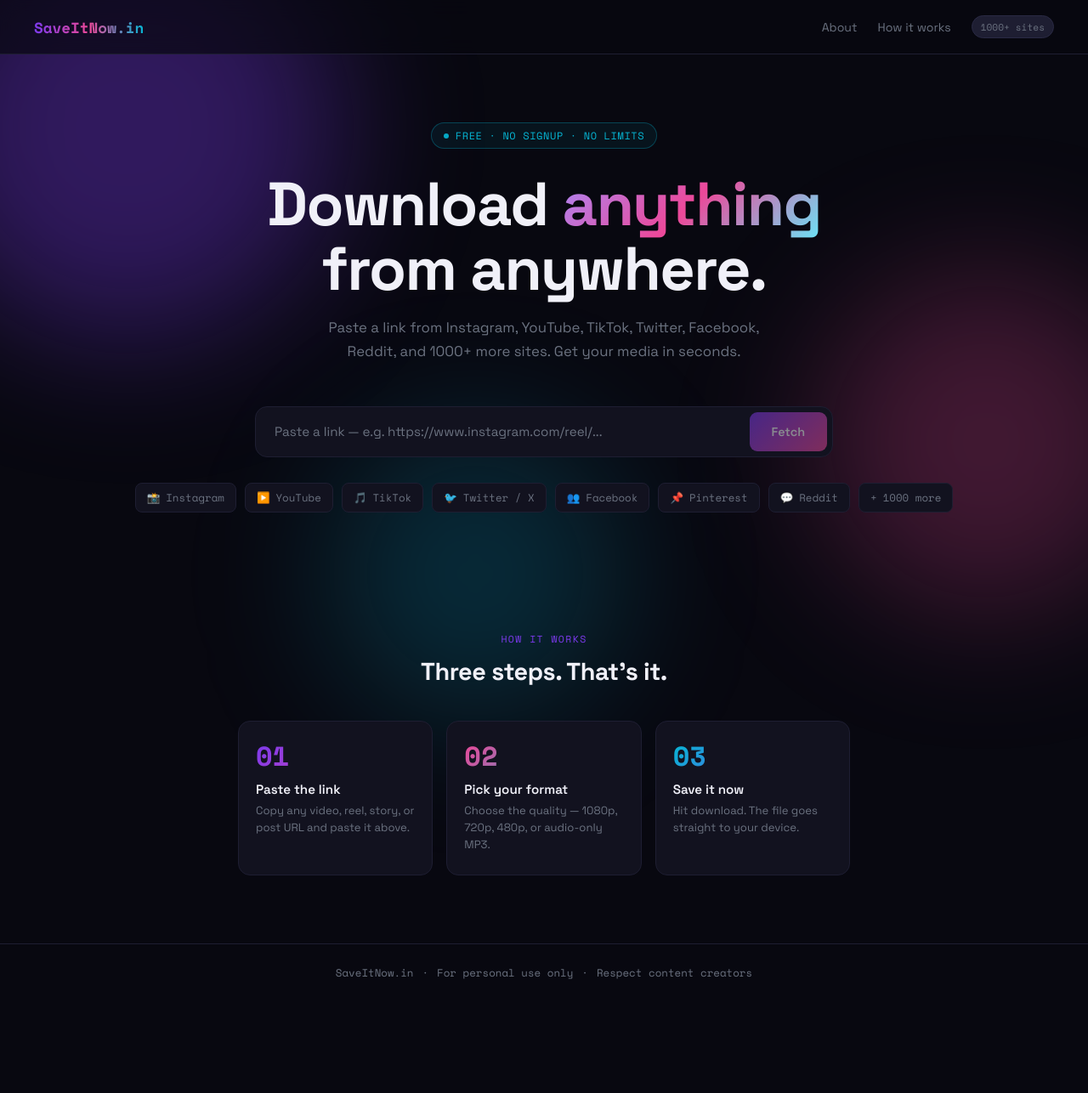
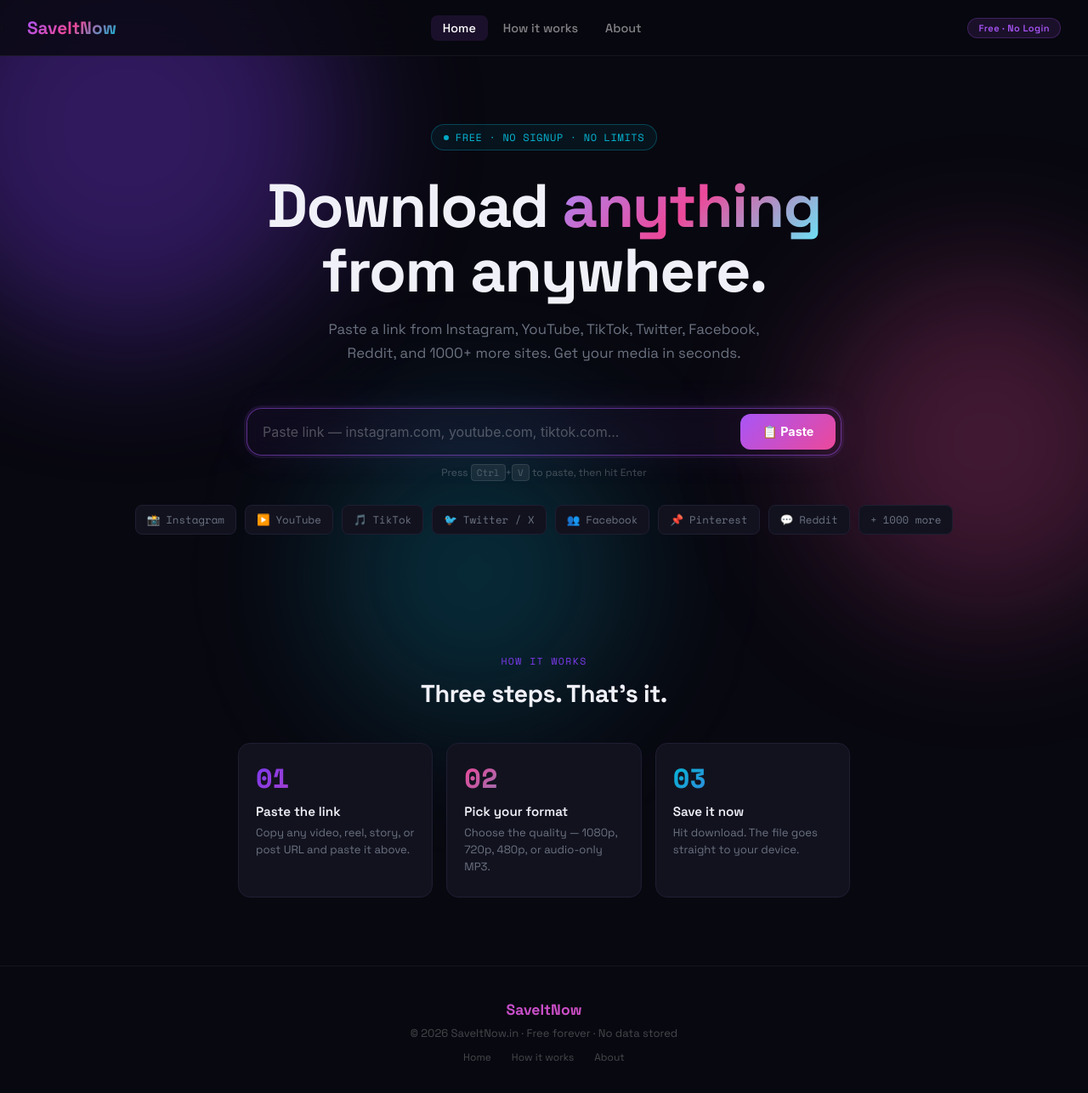
Before and after one commit to subhrakanta2005/saveitnow, a React (Create React App) app in the folder frontend/: page / in a window 1280 px wide. Shown: the top 1286 px of the page at 85% size. Before the commit the page ends 1178 px from the top, so only its background shows below. Built offline with nearby package versions, Linux system fonts and the light colour scheme.

Commit message:
Add files via upload

```diff
--- a/frontend/src/components/Footer.css
+++ b/frontend/src/components/Footer.css
@@ -1,14 +1,37 @@
 .footer {
   position: relative;
-  z-index: 2;
+  z-index: 10;
+  text-align: center;
+  padding: 2.5rem 1.5rem;
+  border-top: 1px solid rgba(255,255,255,0.06);
+  color: rgba(255,255,255,0.25);
+  font-size: 13px;
+}
+
+.footer-logo {
+  font-family: 'Space Grotesk', sans-serif;
+  font-size: 1.1rem;
+  font-weight: 700;
+  background: linear-gradient(135deg, #a855f7, #ec4899);
+  -webkit-background-clip: text;
+  -webkit-text-fill-color: transparent;
+  background-clip: text;
+  display: block;
+  margin-bottom: 0.5rem;
+}
+
+.footer-links {
   display: flex;
-  align-items: center;
   justify-content: center;
-  gap: 10px;
-  padding: 24px;
-  border-top: 1px solid var(--border);
-  font-size: 0.78rem;
-  color: var(--muted);
-  font-family: 'Space Mono', monospace;
-  flex-wrap: wrap;
+  gap: 1.5rem;
+  margin-top: 0.75rem;
 }
+
+.footer-links a {
+  color: rgba(255,255,255,0.25);
+  text-decoration: none;
+  transition: color 0.2s;
+  font-size: 12px;
+}
+
+.footer-links a:hover { color: rgba(255,255,255,0.6); }
--- a/frontend/src/components/Footer.js
+++ b/frontend/src/components/Footer.js
@@ -1,13 +1,16 @@
+import { Link } from 'react-router-dom';
 import './Footer.css';
 
 export default function Footer() {
   return (
     <footer className="footer">
-      <span>SaveItNow.in</span>
-      <span>·</span>
-      <span>For personal use only</span>
-      <span>·</span>
-      <span>Respect content creators</span>
+      <span className="footer-logo">SaveItNow</span>
+      <div>© {new Date().getFullYear()} SaveItNow.in · Free forever · No data stored</div>
+      <div className="footer-links">
+        <Link to="/">Home</Link>
+        <Link to="/how-it-works">How it works</Link>
+        <Link to="/about">About</Link>
+      </div>
     </footer>
   );
 }
--- a/frontend/src/components/Navbar.css
+++ b/frontend/src/components/Navbar.css
@@ -1,21 +1,22 @@
 .navbar {
+  position: sticky;
+  top: 0;
+  z-index: 100;
   display: flex;
   align-items: center;
   justify-content: space-between;
-  padding: 18px 40px;
-  border-bottom: 1px solid var(--border);
-  backdrop-filter: blur(12px);
-  background: rgba(8, 8, 16, 0.7);
-  position: sticky;
-  top: 0;
-  z-index: 100;
+  padding: 1.1rem 2rem;
+  background: rgba(8,8,16,0.8);
+  backdrop-filter: blur(20px);
+  border-bottom: 1px solid rgba(255,255,255,0.06);
 }
 
-.logo {
-  font-family: 'Space Mono', monospace;
-  font-size: 1.1rem;
+.nav-logo {
+  font-family: 'Space Grotesk', sans-serif;
+  font-size: 1.3rem;
   font-weight: 700;
-  background: linear-gradient(90deg, #7c3aed, #ec4899, #06b6d4);
+  text-decoration: none;
+  background: linear-gradient(135deg, #a855f7, #ec4899, #06b6d4);
   -webkit-background-clip: text;
   -webkit-text-fill-color: transparent;
   background-clip: text;
@@ -23,31 +24,34 @@
 
 .nav-links {
   display: flex;
-  align-items: center;
-  gap: 24px;
+  gap: 0.25rem;
 }
 
 .nav-link {
-  font-size: 0.88rem;
-  color: var(--muted);
-  transition: color 0.15s;
+  text-decoration: none;
+  color: rgba(255,255,255,0.5);
+  font-size: 0.9rem;
+  font-weight: 500;
+  padding: 6px 14px;
+  border-radius: 8px;
+  transition: all 0.2s;
 }
 
-.nav-link:hover {
-  color: var(--text);
+.nav-link:hover { color: #fff; background: rgba(255,255,255,0.06); }
+.nav-link.active { color: #fff; background: rgba(168,85,247,0.12); }
+
+.nav-badge {
+  font-size: 11px;
+  font-weight: 600;
+  padding: 4px 12px;
+  border-radius: 100px;
+  background: rgba(168,85,247,0.12);
+  border: 1px solid rgba(168,85,247,0.25);
+  color: #a855f7;
+  letter-spacing: 0.04em;
 }
 
-.nav-badge {
-  font-size: 0.7rem;
-  background: var(--border);
-  border: 1px solid #2a2a44;
-  color: var(--muted);
-  padding: 4px 10px;
-  border-radius: 20px;
-  font-family: 'Space Mono', monospace;
+@media (max-width: 600px) {
+  .nav-links { display: none; }
+  .navbar { padding: 1rem 1.25rem; }
 }
-
-@media (max-width: 500px) {
-  .navbar { padding: 14px 20px; }
-  .nav-link { display: none; }
-}
--- a/frontend/src/components/Navbar.js
+++ b/frontend/src/components/Navbar.js
@@ -1,15 +1,17 @@
-import { Link } from 'react-router-dom';
+import { Link, useLocation } from 'react-router-dom';
 import './Navbar.css';
 
 export default function Navbar() {
+  const { pathname } = useLocation();
   return (
     <nav className="navbar">
-      <Link to="/" className="logo">SaveItNow.in</Link>
+      <Link to="/" className="nav-logo">SaveItNow</Link>
       <div className="nav-links">
-        <Link to="/about" className="nav-link">About</Link>
-        <Link to="/how-it-works" className="nav-link">How it works</Link>
-        <div className="nav-badge">1000+ sites</div>
+        <Link to="/" className={`nav-link ${pathname === '/' ? 'active' : ''}`}>Home</Link>
+        <Link to="/how-it-works" className={`nav-link ${pathname === '/how-it-works' ? 'active' : ''}`}>How it works</Link>
+        <Link to="/about" className={`nav-link ${pathname === '/about' ? 'active' : ''}`}>About</Link>
       </div>
+      <div className="nav-badge">Free · No Login</div>
     </nav>
   );
 }
--- a/frontend/src/components/UrlInput.css
+++ b/frontend/src/components/UrlInput.css
@@ -1,76 +1,82 @@
+.url-form { max-width: 700px; margin: 0 auto; }
+
 .input-wrap {
-  max-width: 680px;
-  margin: 0 auto;
+  position: relative;
+  display: flex;
+  align-items: center;
+  background: rgba(255,255,255,0.05);
+  border: 1px solid rgba(255,255,255,0.1);
+  border-radius: 18px;
+  padding: 6px 6px 6px 18px;
+  transition: all 0.3s;
+  backdrop-filter: blur(10px);
 }
 
-.input-box {
-  display: flex;
-  background: var(--card);
-  border: 1px solid var(--border);
-  border-radius: 14px;
-  overflow: hidden;
-  transition: border-color 0.2s, box-shadow 0.2s;
+.input-wrap:focus-within {
+  border-color: rgba(168,85,247,0.5);
+  background: rgba(168,85,247,0.05);
+  box-shadow: 0 0 0 3px rgba(168,85,247,0.1), 0 0 40px rgba(168,85,247,0.08);
 }
 
-.input-box:focus-within {
-  border-color: var(--purple);
-  box-shadow: 0 0 30px var(--glow-purple);
+.url-input {
+  flex: 1;
+  background: none;
+  border: none;
+  outline: none;
+  color: #fff;
+  font-size: 1rem;
+  font-family: 'Inter', sans-serif;
+  padding: 0.6rem 0;
+  min-width: 0;
 }
 
-.input-box input {
-  flex: 1;
-  background: transparent;
+.url-input::placeholder { color: rgba(255,255,255,0.28); }
+
+.btn-fetch {
+  flex-shrink: 0;
+  padding: 0.75rem 1.6rem;
+  background: linear-gradient(135deg, #a855f7, #ec4899);
   border: none;
-  outline: none;
-  padding: 18px 22px;
-  color: var(--text);
-  font-size: 0.95rem;
+  border-radius: 12px;
+  color: #fff;
+  font-weight: 700;
+  font-size: 0.9rem;
+  font-family: 'Inter', sans-serif;
+  cursor: pointer;
+  transition: all 0.2s;
+  display: flex;
+  align-items: center;
+  gap: 7px;
+  white-space: nowrap;
 }
 
-.input-box input::placeholder {
-  color: var(--muted);
+.btn-fetch:hover { opacity: 0.88; transform: scale(1.02); }
+.btn-fetch:active { transform: scale(0.97); }
+.btn-fetch:disabled { opacity: 0.55; cursor: not-allowed; transform: none; }
+
+.fetch-spinner {
+  width: 14px; height: 14px;
+  border: 2px solid rgba(255,255,255,0.3);
+  border-top-color: #fff;
+  border-radius: 50%;
+  animation: spin 0.65s linear infinite;
+  display: inline-block;
 }
 
-.btn-fetch {
-  padding: 14px 26px;
-  margin: 6px;
-  background: linear-gradient(135deg, var(--purple), var(--pink));
-  border: none;
-  border-radius: 9px;
-  color: white;
-  font-weight: 600;
-  font-size: 0.9rem;
-  white-space: nowrap;
-  transition: opacity 0.15s, transform 0.1s;
-  display: flex;
-  align-items: center;
-  gap: 8px;
+@keyframes spin { to { transform: rotate(360deg); } }
+
+.paste-hint {
+  text-align: center;
+  margin-top: 0.75rem;
+  font-size: 12px;
+  color: rgba(255,255,255,0.25);
 }
 
-.btn-fetch:hover:not(:disabled) {
-  opacity: 0.9;
-  transform: scale(1.02);
+kbd {
+  background: rgba(255,255,255,0.07);
+  border: 1px solid rgba(255,255,255,0.1);
+  border-radius: 4px;
+  padding: 1px 6px;
+  font-size: 11px;
+  font-family: 'Space Mono', monospace;
 }
-
-.btn-fetch:active:not(:disabled) {
-  transform: scale(0.98);
-}
-
-.btn-fetch:disabled {
-  opacity: 0.5;
-  cursor: not-allowed;
-}
-
-.spinner {
-  display: inline-block;
-  width: 16px;
-  height: 16px;
-  border: 2px solid rgba(255, 255, 255, 0.3);
-  border-top-color: white;
-  border-radius: 50%;
-  animation: spin 0.6s linear infinite;
-}
-
-@keyframes spin {
-  to { transform: rotate(360deg); }
-}
--- a/frontend/src/components/UrlInput.js
+++ b/frontend/src/components/UrlInput.js
@@ -1,28 +1,53 @@
-import { useState } from 'react';
+import { useState, useRef } from 'react';
 import './UrlInput.css';
 
 export default function UrlInput({ onFetch, loading }) {
   const [url, setUrl] = useState('');
+  const inputRef = useRef(null);
 
-  const handleSubmit = () => {
-    if (url.trim()) onFetch(url.trim());
+  const handleSubmit = (e) => {
+    e.preventDefault();
+    const trimmed = url.trim();
+    if (!trimmed) { inputRef.current?.focus(); return; }
+    onFetch(trimmed);
+  };
+
+  const handlePaste = async () => {
+    try {
+      const text = await navigator.clipboard.readText();
+      if (text.startsWith('http')) {
+        setUrl(text);
+        onFetch(text.trim());
+      }
+    } catch {
+      inputRef.current?.focus();
+    }
   };
 
   return (
-    <div className="input-wrap">
-      <div className={`input-box ${url ? 'has-value' : ''}`}>
+    <form className="url-form" onSubmit={handleSubmit}>
+      <div className="input-wrap">
         <input
+          ref={inputRef}
+          className="url-input"
           type="url"
           value={url}
           onChange={(e) => setUrl(e.target.value)}
-          onKeyDown={(e) => e.key === 'Enter' && handleSubmit()}
-          placeholder="Paste a link — e.g. https://www.instagram.com/reel/..."
+          placeholder="Paste link — instagram.com, youtube.com, tiktok.com..."
           autoComplete="off"
+          autoFocus
         />
-        <button className="btn-fetch" onClick={handleSubmit} disabled={loading || !url.trim()}>
-          {loading ? <span className="spinner" /> : 'Fetch'}
-        </button>
+        {url ? (
+          <button className="btn-fetch" type="submit" disabled={loading}>
+            {loading ? <><span className="fetch-spinner" /> Fetching…</> : '⬇ Download'}
+          </button>
+        ) : (
+          <button className="btn-fetch" type="button" onClick={handlePaste} disabled={loading}>
+            📋 Paste
+          </button>
+        )}
       </div>
-    </div>
+      <p className="paste-hint">Press <kbd>Ctrl</kbd>+<kbd>V</kbd> to paste, then hit Enter</p>
+    </form>
   );
 }
```
Also changed, not shown: frontend/src/components/MediaResult.css (+93 -90 lines).
